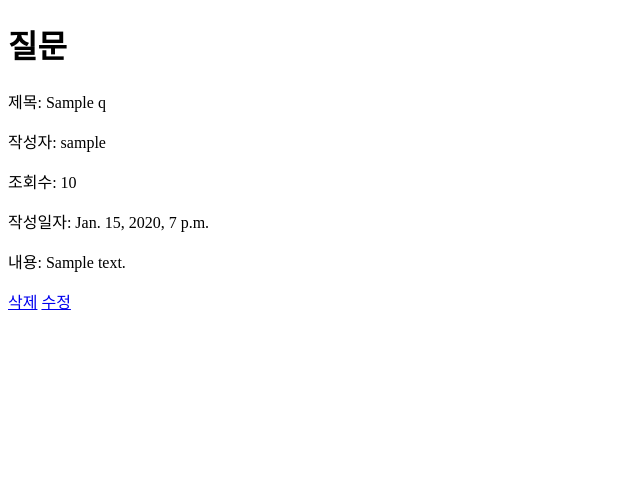
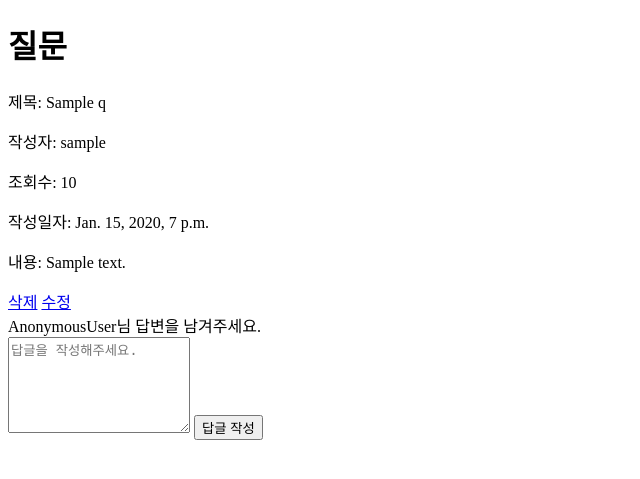
Before and after one commit to eunhoo0059342/QnA, a Django app: page /qna/detail/1 in a window 1280 px wide. Shown: the top 479 px of the page, without its empty margins (0-640 px from the left). Run offline with Django 5.2, Linux system fonts and the light colour scheme; tables that the repository leaves empty hold one stand-in row (values such as "Sample post").

Commit message:
feat:상세페이지 답글생성 기능개발

```diff
--- a/qna/urls.py
+++ b/qna/urls.py
@@ -17,5 +17,5 @@ urlpatterns = [
     path('edit/<int:q_id>', views.edit, name='edit'),
     # DB를 수정하는 url를 생성하기
     path('update/<int:q_id>', views.update, name='update'),
-
+    path('answer/<int:q_id>/create', views.create_a, name='create_a')
 ]
--- a/qna/views.py
+++ b/qna/views.py
@@ -1,6 +1,6 @@
 from django.shortcuts import render, redirect
 # from 파일 위치
-from .models import Question
+from .models import Question, Answer
 
 
 # Create your views here.
@@ -104,3 +104,11 @@ def update(request, q_id):
     target.text = request.POST.get('text')
     target.save()
     return redirect(detail, target.id)
+
+def create_a(request, q_id):
+    new_target = Answer()
+    new_target.writer = request.user
+    new_target.question = Question.objects.get(id=q_id)
+    new_target.text = request.POST.get('text')
+    new_target.save()
+    return redirect(detail, q_id)
--- a/template/qna/detail.html
+++ b/template/qna/detail.html
@@ -18,7 +18,17 @@
     <!-- 수정 링크 -->
      <a href="/edit/{{q.id}}">수정</a>
 
-    <!-- 답글달기 -->
+    <!-- 답글달기 ---------------------------------->
+    <div class="answer">
+        <!-- 현재 로그인한 유저 id => 장고 request.user -->
+        {{request.user}}님 답변을 남겨주세요.
+        <!-- 긴글 작성할수 있는 입력공간 => form  -->
+         <form action="/answer/{{q.id}}/create" method="POST">
+            {% csrf_token %}
+            <textarea name="text" rows="6" placeholder="답글을 작성해주세요."></textarea>
+            <button type="submit">답글 작성</button>
+         </form>
 
+    </div>
 </body>
 </html>
```
